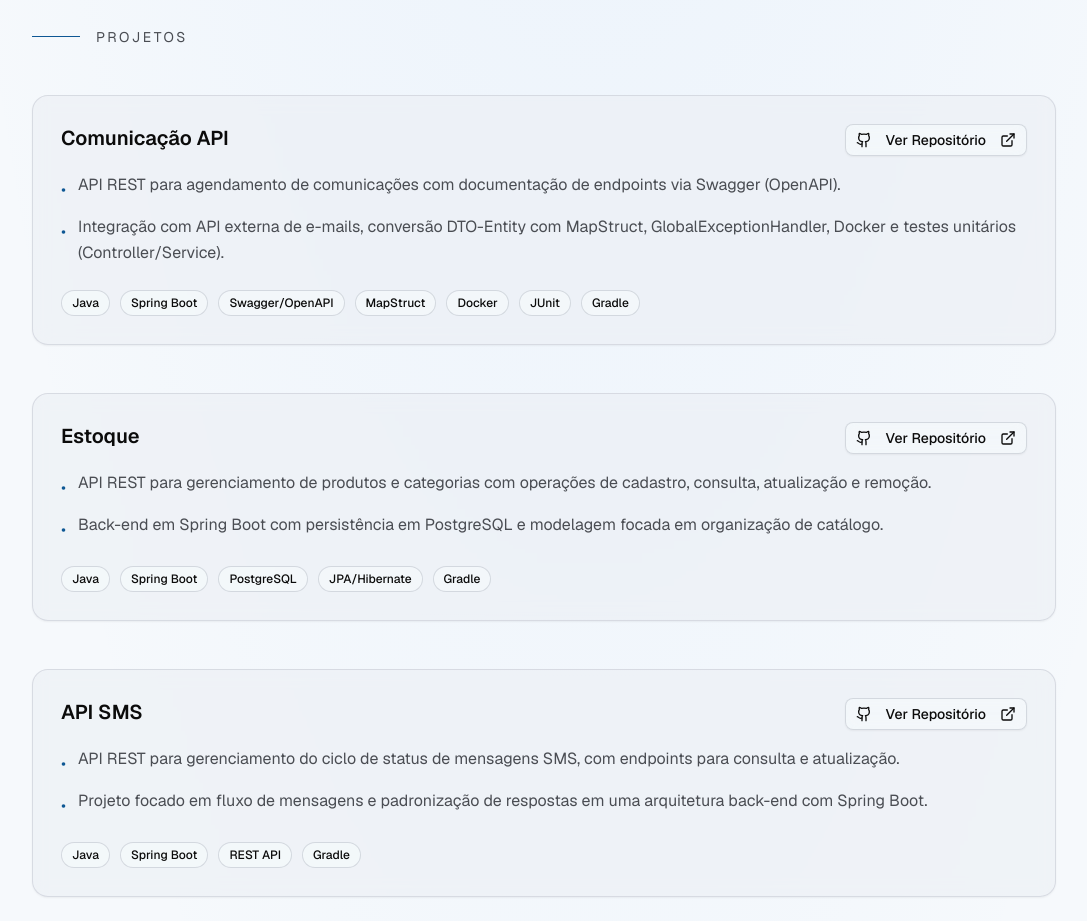
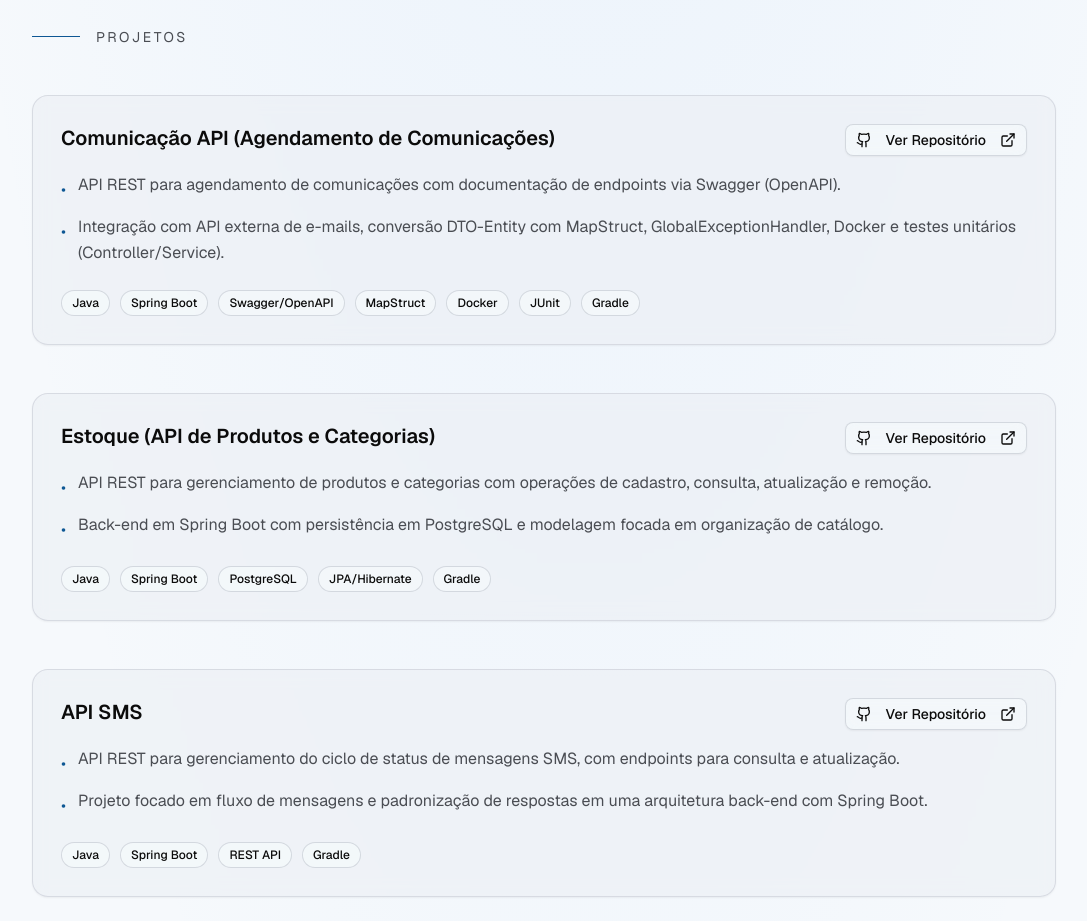
Before and after one commit to AlanF-Oliveira/personal-portfolio, a Next.js app: page / in a window 1280 px wide. Shown: the part 2260-3181 px from the top of the page, without its empty margins (48-1135 px from the left). Built offline with nearby package versions, Linux system fonts and the light colour scheme.

Commit message:
chore: refine project card titles for clarity
Agent-Logs-Url: https://github.com/AlanF-Oliveira/personal-portfolio/sessions/35b3f212-786d-41fd-9dbc-7262a5b00a03

Co-authored-by: AlanF-Oliveira <131145088+AlanF-Oliveira@users.noreply.github.com>

```diff
--- a/components/portfolio/projects.tsx
+++ b/components/portfolio/projects.tsx
@@ -4,7 +4,7 @@ import { Button } from "@/components/ui/button"
 
 const projects = [
   {
-    title: "Comunicação API",
+    title: "Comunicação API (Agendamento de Comunicações)",
     description: [
       "API REST para agendamento de comunicações com documentação de endpoints via Swagger (OpenAPI).",
       "Integração com API externa de e-mails, conversão DTO-Entity com MapStruct, GlobalExceptionHandler, Docker e testes unitários (Controller/Service).",
@@ -13,7 +13,7 @@ const projects = [
     github: "https://github.com/AlanF-Oliveira/comunicacao_api",
   },
   {
-    title: "Estoque",
+    title: "Estoque (API de Produtos e Categorias)",
     description: [
       "API REST para gerenciamento de produtos e categorias com operações de cadastro, consulta, atualização e remoção.",
       "Back-end em Spring Boot com persistência em PostgreSQL e modelagem focada em organização de catálogo.",
```
